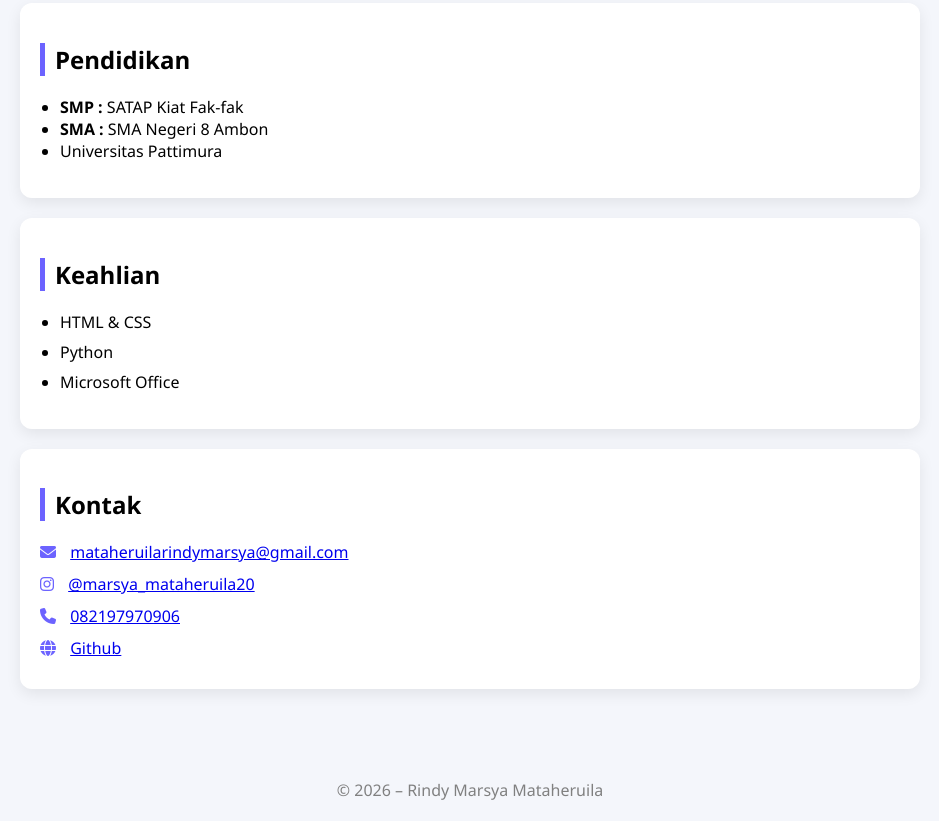
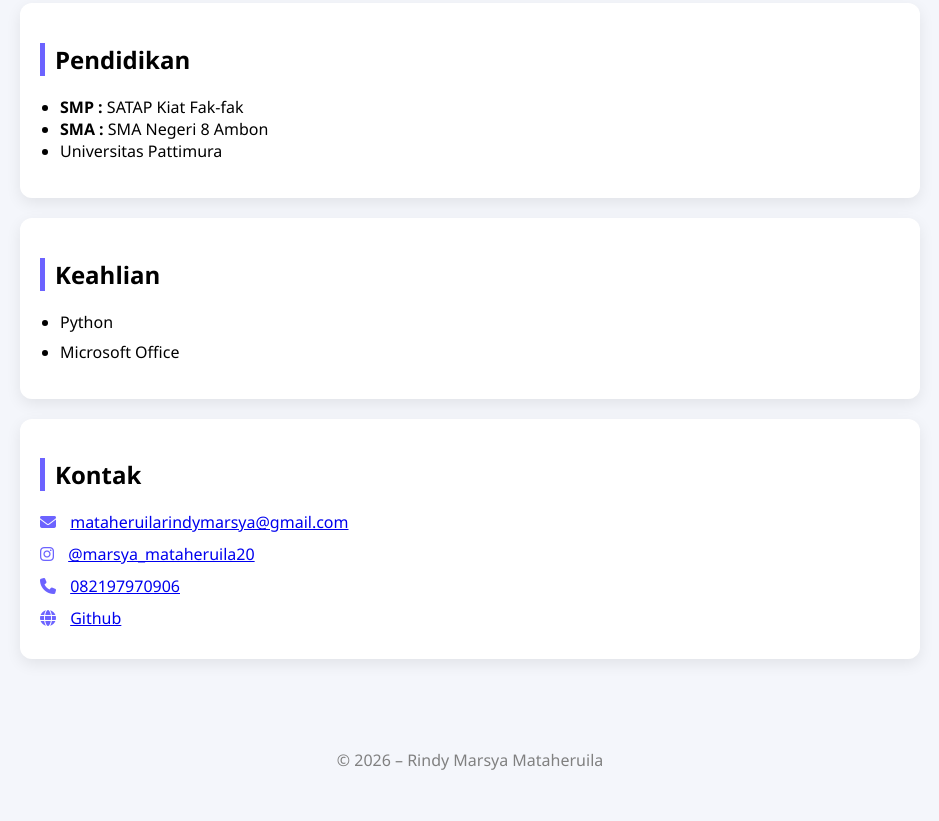
Before and after one commit to rindymarsya20/portfolio-rindy, a plain HTML site: page index.html in a window 1280 px wide. Shown: the part 1039-1860 px from the top of the page, without its empty margins (170-1109 px from the left). After the commit the page ends 1830 px from the top, so only its background shows below. Drawn offline with nearby package versions, Linux system fonts and the light colour scheme.

Commit message:
Update index.html

```diff
--- a/index.html
+++ b/index.html
@@ -125,7 +125,6 @@
     <div class="card skills" data-aos="zoom-in">
         <h2>Keahlian</h2>
         <ul>
-            <li>HTML & CSS</li>
             <li>Python</li>
             <li>Microsoft Office</li>
         </ul>
```
